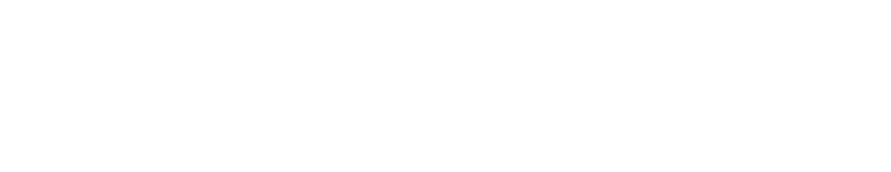
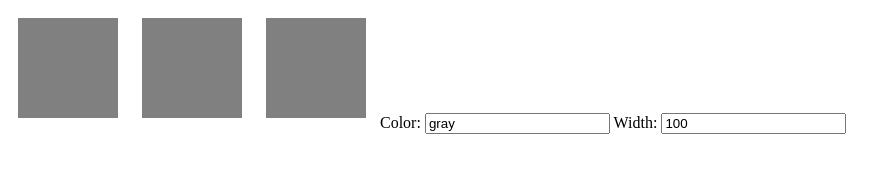
Before and after one commit to MostafaSayyedi/MyVueJSProject, a plain HTML site: page Projects/18SettingStylesDynamically.html in a window 1280 px wide. Shown: the whole page, without its empty margins (0-891 px from the left). Drawn offline with Linux system fonts and the light colour scheme.

Commit message:
Add Until 13

```diff
--- a/Projects/18SettingStylesDynamically.html
+++ b/Projects/18SettingStylesDynamically.html
@@ -2,10 +2,41 @@
 <html lang="en">
 <head>
     <meta charset="UTF-8">
-    <title>Title</title>
+    <title>Setting Style Dynamically (without CSS Classes)</title>
     <script src="../js/vue.min.js"></script>
+    <link rel="stylesheet" type="text/css" href="../css/style.css">
 </head>
 <body>
+<div id="app">
+    <div class="demo"
+         :style="{backgroundColor: color}">
+    </div>
+    <div class="demo"
+         :style="mystyle"></div>
+    <div class="demo"></div>
+    <label>Color:</label>
+    <input type="text" v-model="color">
+    <label>Width:</label>
+    <input type="text" v-model="width">
+</div>
 
+<script>
+    new Vue({
+        el: '#app',
+        data: {
+            /*attachRed: false,*/
+            color: 'gray',
+            width: 100
+        },
+        computed: {
+            mystyle: function () {
+                return {
+                    backgroundColor: this.color,
+                    width: this.width + 'px'
+                }
+            }
+        }
+    });
+</script>
 </body>
 </html>
```
